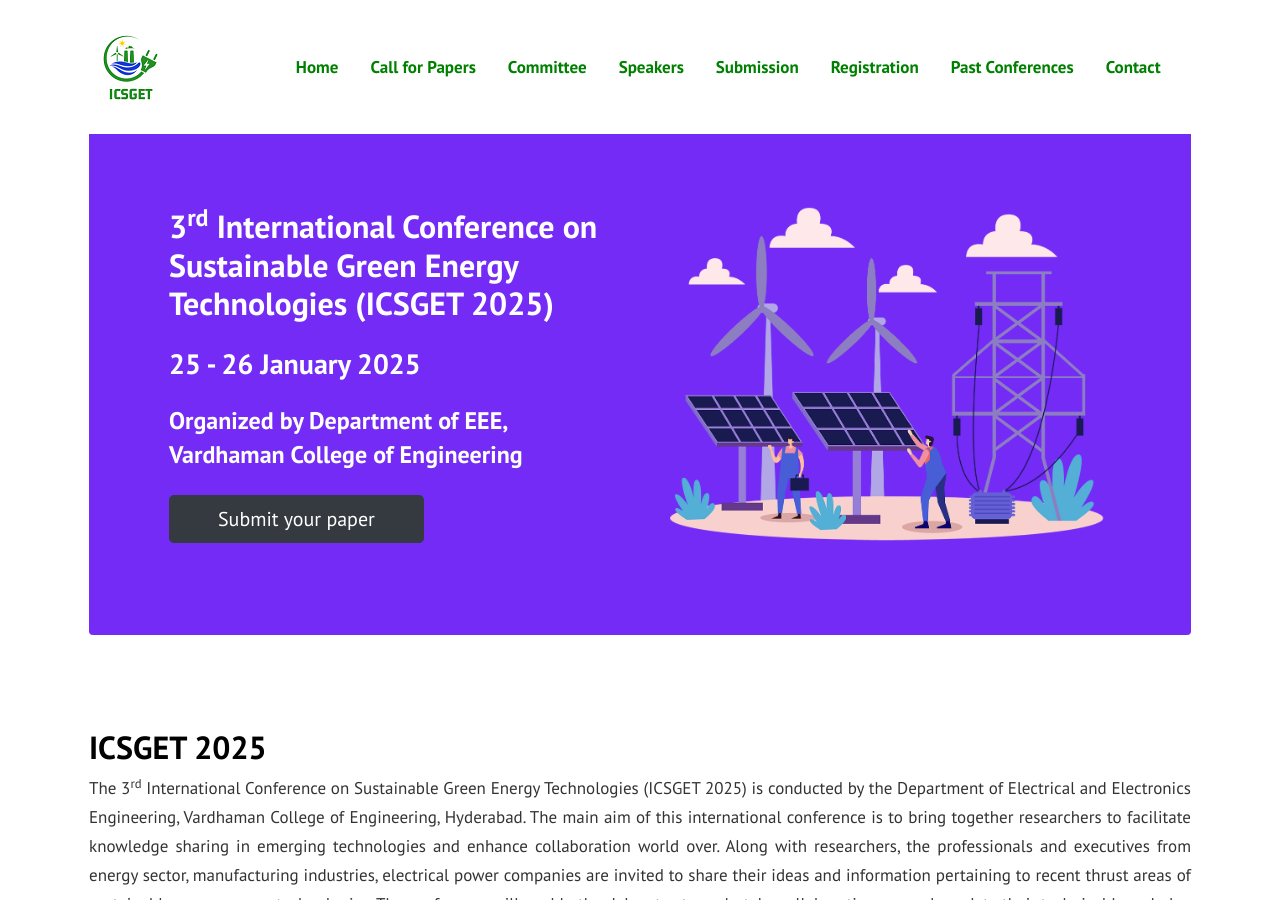
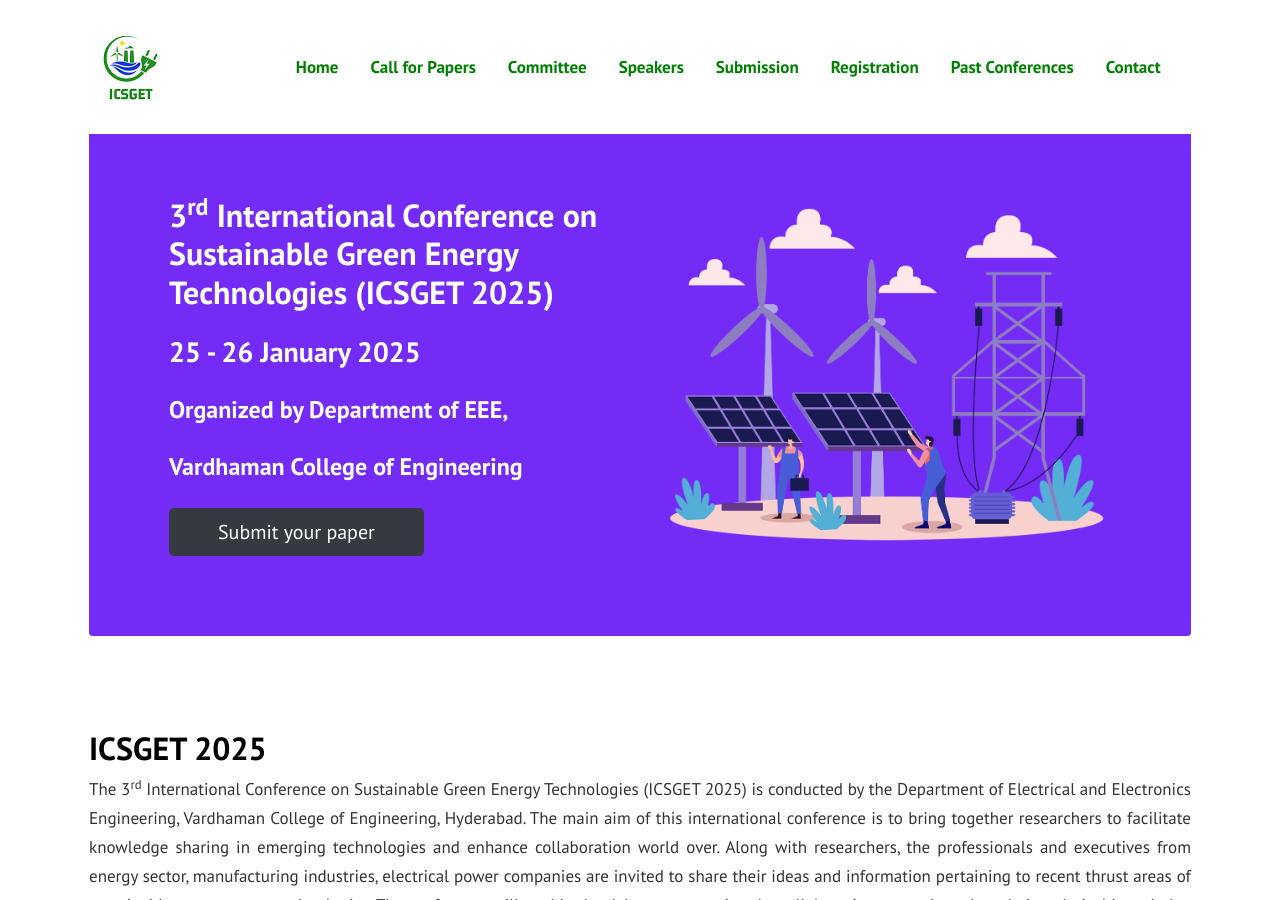
Before and after one commit to sravivarmanvce/temp, a Jekyll site: the page built from index.md, in a window 1280 px wide and 900 px high. Built offline with Jekyll 4.4.1, drawn with Linux system fonts in a browser that asks for light colours.

Commit message:
Update index.md

```diff
--- a/index.md
+++ b/index.md
@@ -13,7 +13,8 @@
       <!--h1 class="font-weight-bold mb-4 serif-font" style="color:#fff">ICSGET 2025</h1-->
       <h2 class="mb-4" style="color:#ffffff">3<sup>rd</sup> International Conference on Sustainable Green Energy Technologies (ICSGET 2025)</h2>
 	  <h3 class="mb-4" style="color:#ffffff">25 - 26 January 2025</h3>
-	  <h4 class="mb-4" style="color:#ffffff">Organized by Department of EEE, Vardhaman College of Engineering</h4>
+	  <h4 class="mb-4" style="color:#ffffff">Organized by Department of EEE,</h4>
+	  <h4 class="mb-4" style="color:#ffffff">Vardhaman College of Engineering</h4>
       <a href="{{site.baseurl}}/submission" class="btn btn-dark text-white px-5 btn-lg">Submit your paper</a>
     </div>
     <div class="col-md-6 text-right pl-0 pl-lg-4">
```
